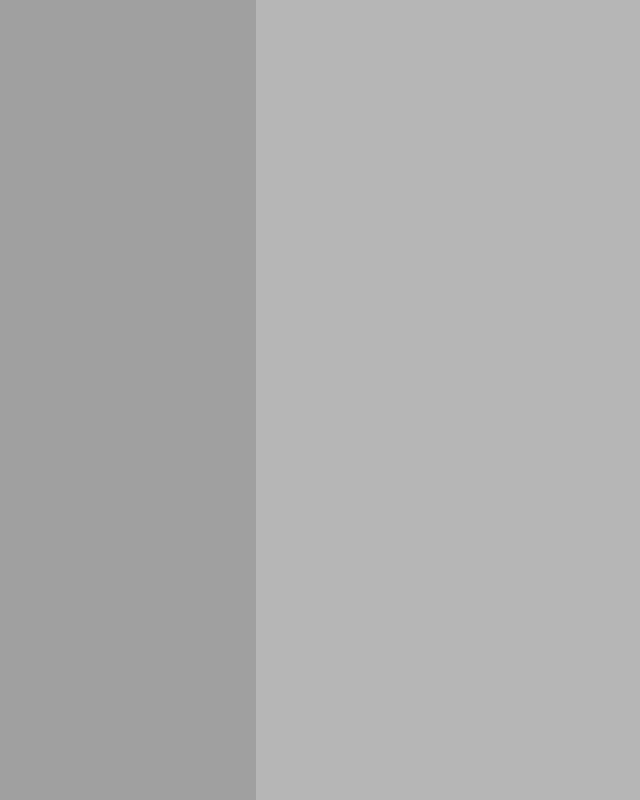
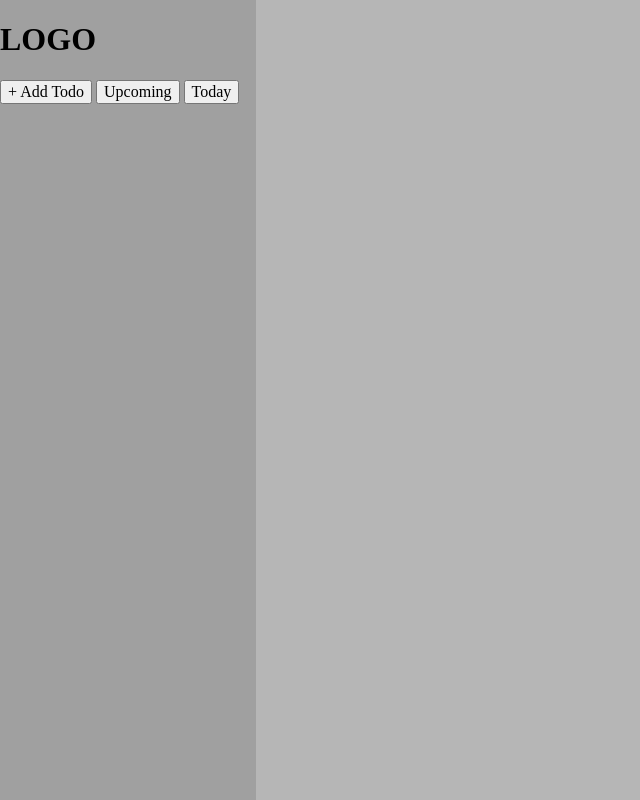
Before and after one commit to iysz18/Todo-List, a website built with webpack: page src/template.html in a window 1280 px wide. Shown: the whole page, without its empty margins (0-640 px from the left). Built offline with nearby package versions, Linux system fonts and the light colour scheme.

Commit message:
style(sidebar-menu-items): add buttons for each menu button.

```diff
--- a/src/template.html
+++ b/src/template.html
@@ -8,7 +8,16 @@
 <body>
     <!-- app wrapper which contains the sidebar and the todo-item content -->
     <div class="app-wrapper">
-        <div class="sidebar"></div>
+        <div class="sidebar">
+            <div class="menu-items">
+                <h1>LOGO</h1>
+                <div class="menu-items">
+                    <button>+ Add Todo</button>
+                    <button>Upcoming</button>
+                    <button>Today</button>
+                </div>
+            </div>
+        </div>
         <div class="todo-wrapper"></div>
     </div>
 </body>
```
